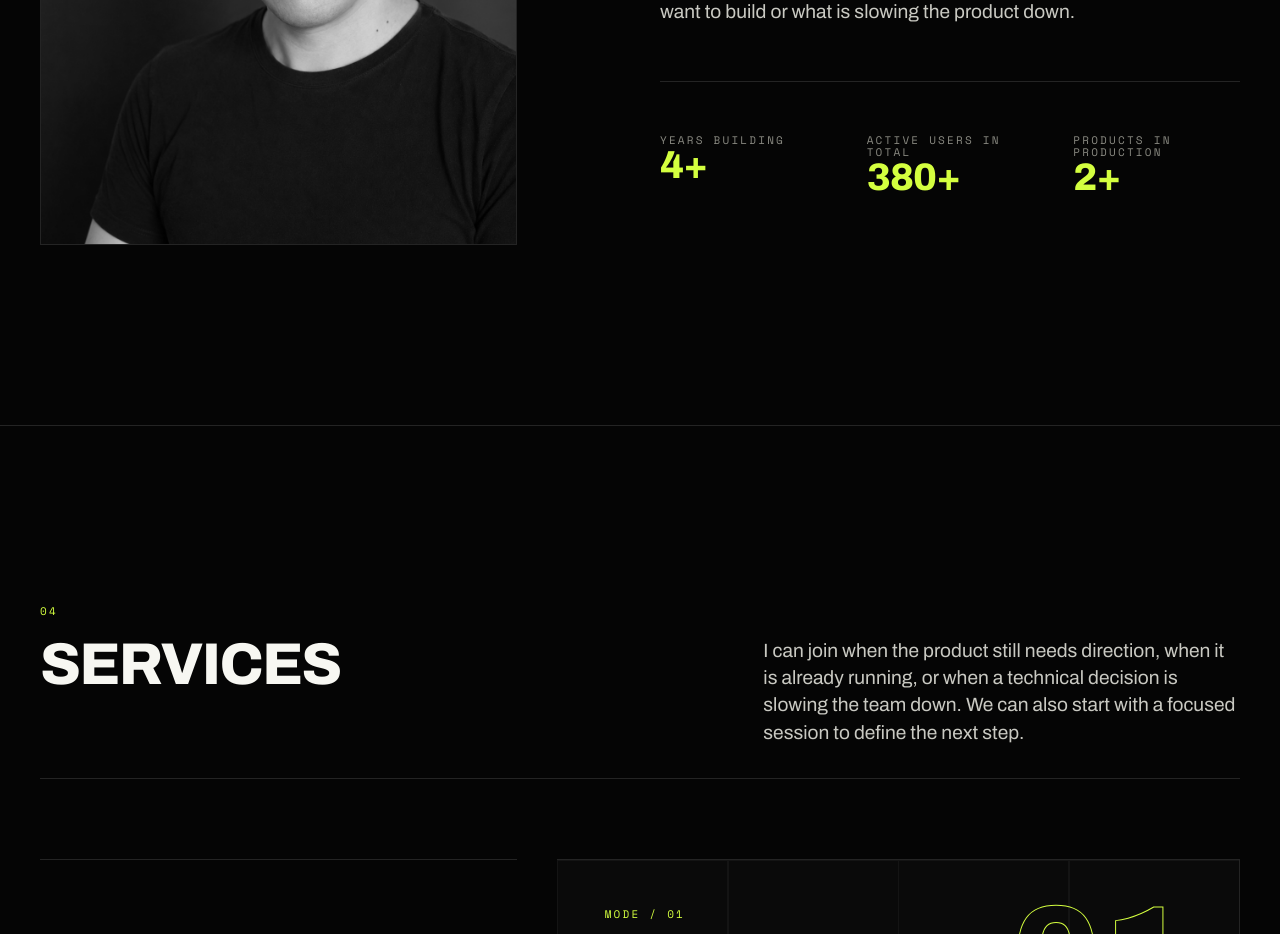
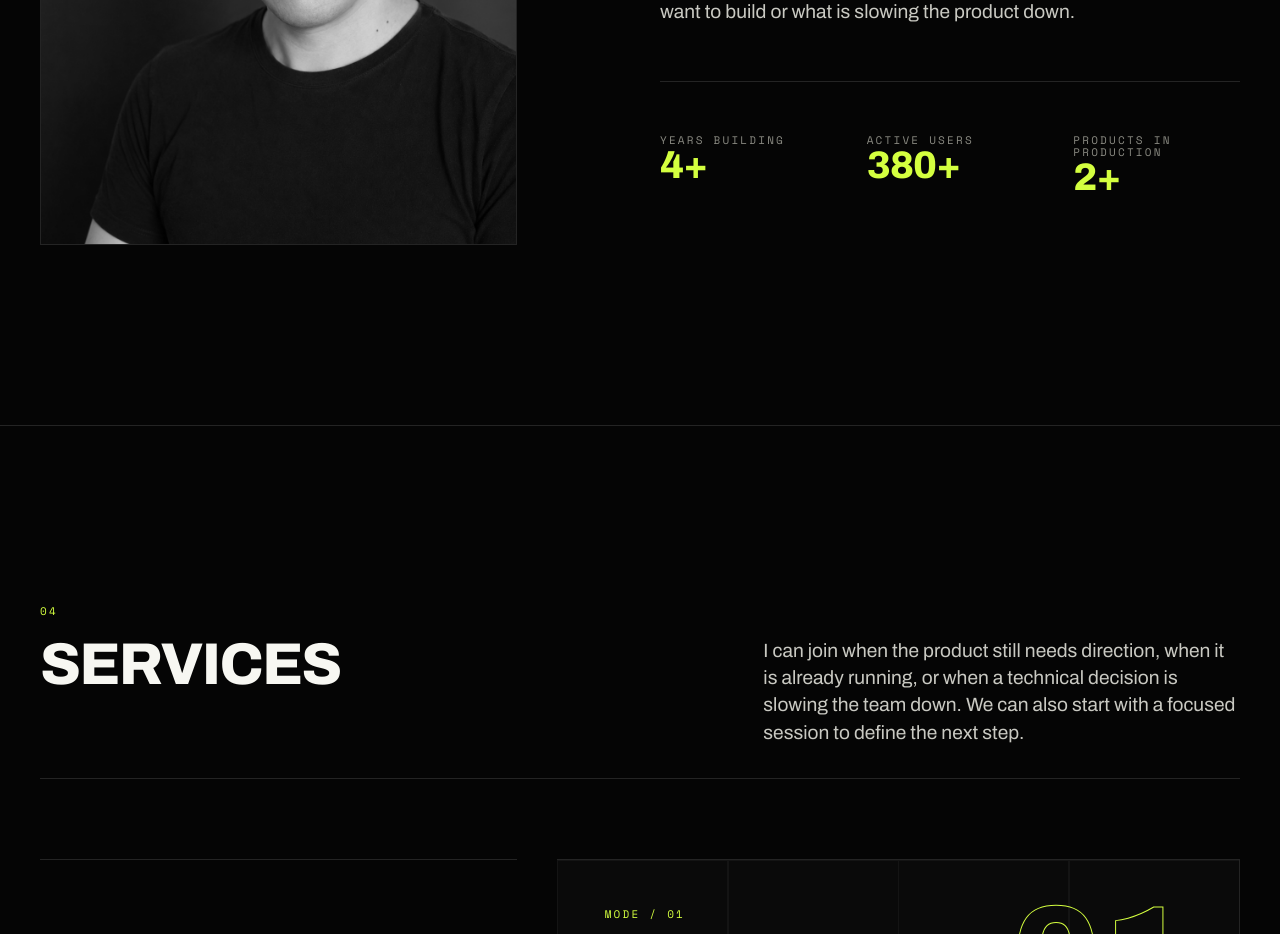
Before and after one commit to elmerjacobo97/portfolio-gsap-v2, a Next.js app: page /en in a window 1280 px wide. Shown: the part 6000-6934 px from the top of the page. Built offline with nearby package versions, Linux system fonts and the light colour scheme; no server answers.

Commit message:
Update user statistics labels in English and Spanish dictionaries for clarity

```diff
--- a/i18n/dictionaries/en.ts
+++ b/i18n/dictionaries/en.ts
@@ -73,7 +73,7 @@ const en = {
     ],
     stats: [
       { value: "4+", label: "years building" },
-      { value: "380+", label: "active users in total" },
+      { value: "380+", label: "active users" },
       { value: "2+", label: "products in production" },
     ],
     portraitAlt: "Portrait of Elmer Jacobo Otiniano",
--- a/i18n/dictionaries/es.ts
+++ b/i18n/dictionaries/es.ts
@@ -71,7 +71,7 @@ const es = {
     ],
     stats: [
       { value: "4+", label: "años construyendo" },
-      { value: "380+", label: "usuarios activos en total" },
+      { value: "380+", label: "usuarios activos" },
       { value: "2+", label: "productos en producción" },
     ],
     portraitAlt: "Retrato de Elmer Jacobo Otiniano",
```
Lines whose indentation alone changed are shown as unchanged.
